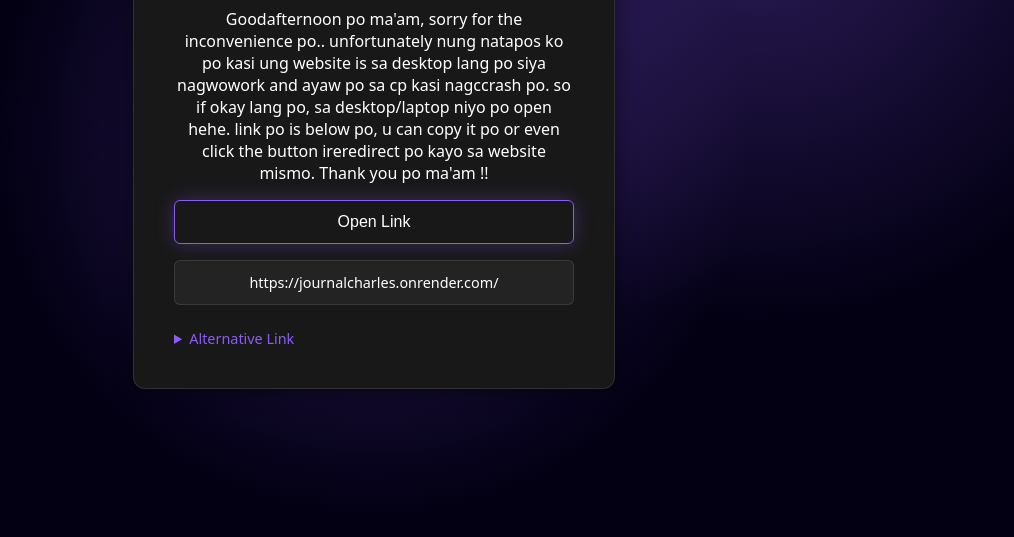
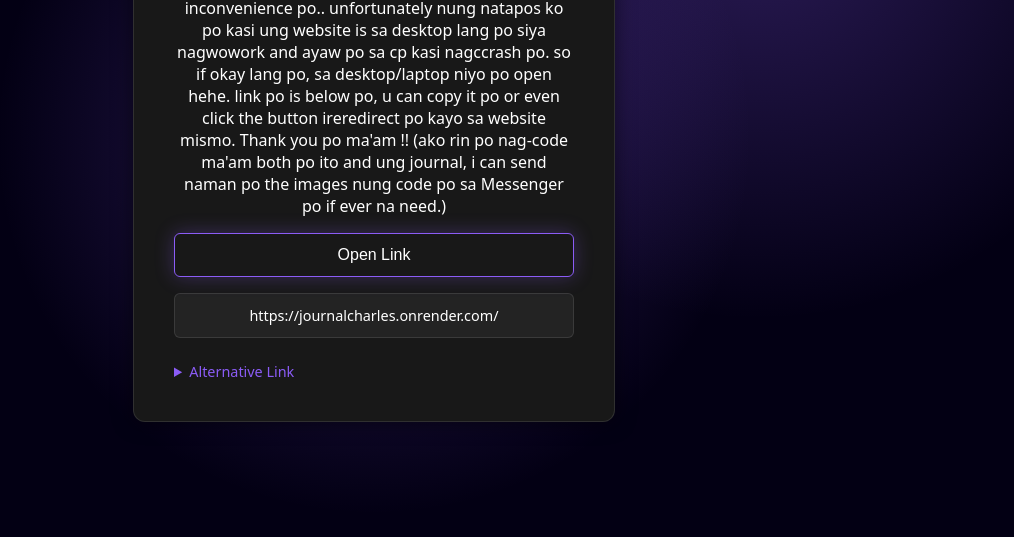
Before and after one commit to dndnnmn/projectLink, a plain HTML site: page index.html in a window 1280 px wide. Shown: the part 263-800 px from the top of the page, without its empty margins (266-1280 px from the left). Drawn offline with Linux system fonts and the light colour scheme.

Commit message:
added text

```diff
--- a/index.html
+++ b/index.html
@@ -219,7 +219,7 @@
 <body>
     <div class="container">
         <h1>Project Link RLW</h1>
-        <p style="font-size: medium;"> Goodafternoon po ma'am, sorry for the inconvenience po.. unfortunately nung natapos ko po kasi ung website is sa desktop lang po siya nagwowork and ayaw po sa cp kasi nagccrash po. so if okay lang po, sa desktop/laptop niyo po open hehe. link po is below po, u can copy it po or even click the button ireredirect po kayo sa website mismo. Thank you po ma'am !! </p>
+        <p style="font-size: medium;"> Goodafternoon po ma'am, sorry for the inconvenience po.. unfortunately nung natapos ko po kasi ung website is sa desktop lang po siya nagwowork and ayaw po sa cp kasi nagccrash po. so if okay lang po, sa desktop/laptop niyo po open hehe. link po is below po, u can copy it po or even click the button ireredirect po kayo sa website mismo. Thank you po ma'am !! (ako rin po nag-code ma'am both po ito and ung journal, i can send naman po the images nung code po sa Messenger po if ever na need.) </p>
         <button class="btn" onclick="showModal()">Open Link</button>
         <div class="link" onclick="copyLink()">
             https://journalcharles.onrender.com/
```
